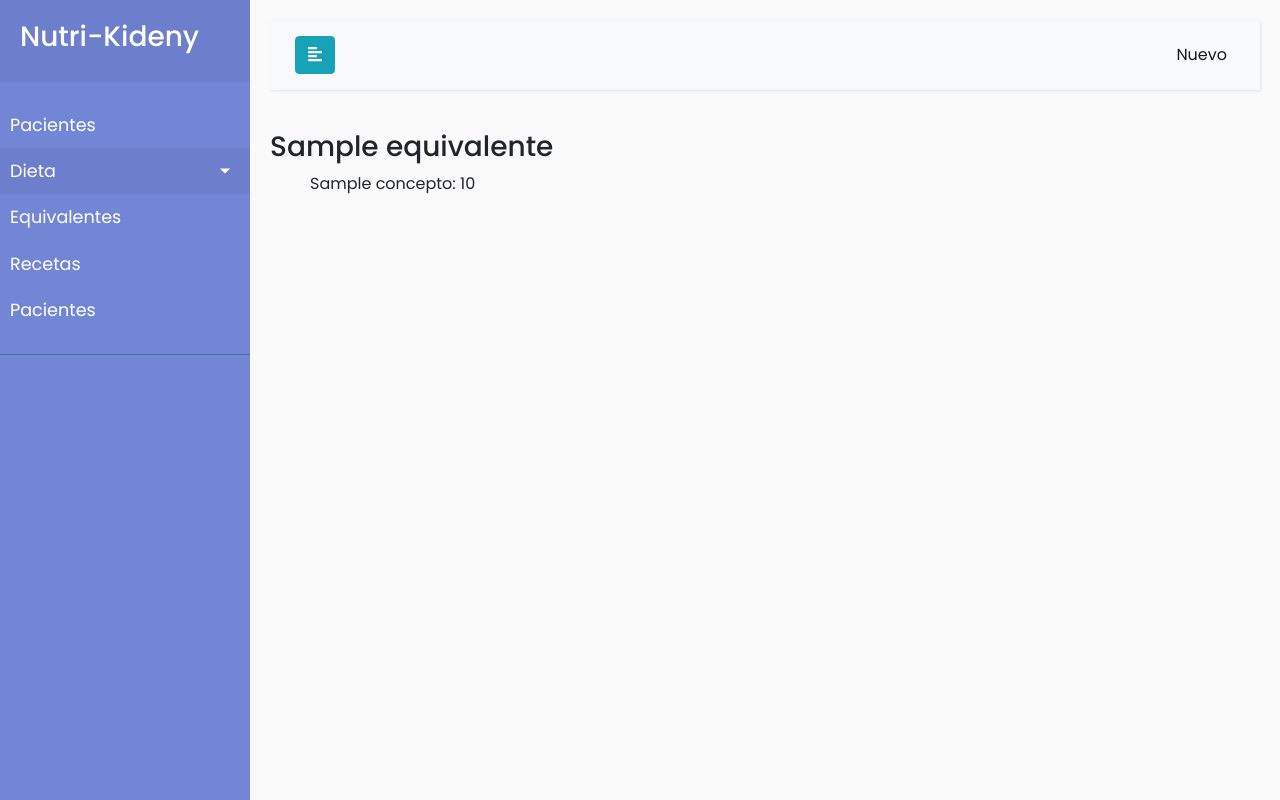
After one commit to francisco1964/nutrikidney, a Flask app: template templates/equivalente.html in a window 1280 px wide. The commit adds this page. Run offline with Flask 3, Linux system fonts and the light colour scheme; the template is opened without the code that fills it: most values are stand-ins (such as "Sample title", 1, 10 or a date in 2020); parts of the project's set-up code (start-up, migrations or seed data) failed here and were passed over; some libraries are stand-ins or nearby versions.

Commit message:
Presenta la lista de propiedades de un equivalente

```diff
--- a/main.py
+++ b/main.py
@@ -55,8 +55,13 @@ def get_equivalentes():
 
 @app.route("/equivalente/<int:index>", methods=["GET", "POST"] )
 def show_equivalente(index):
-    return (f"Mostrar equivalente: {index}")
-    pass
+    eq = None
+    with app.app_context():
+        eq = db.session.query(Equivalente).filter(Equivalente.id==index).first()
+        return render_template("equivalente.html",equivalente = eq)
+
+    return redirect(url_for("get_equivalentes"))
+
 
 if __name__ == "__main__":
     # app.run(debug=True,port=5001)
--- /dev/null
+++ b/templates/equivalente.html
@@ -0,0 +1,19 @@
+
+
+{% include "header.html" %}
+
+<h3>{{ equivalente.nombre }}</h3>
+<ul>
+
+    {% for prop in equivalente.propiedades %}
+    <div>
+        <span>{{prop.concepto.nombre}}: </span>
+        <span>{{prop.valor}}</span>
+    </div>
+
+    {% endfor %}
+
+</ul>
+
+
+{% include "footer.html" %}
--- a/templates/equivalentes.html
+++ b/templates/equivalentes.html
@@ -8,7 +8,7 @@
 {{ wtf.quick_form(form, novalidate=True, button_map={"submit": "primary"}) }}
 <ul>
     {% for equivalente in equivalentes %}
-    <li> {{ equivalente.nombre }},{{ equivalente.propiedades[0].valor }},  {{ equivalente.propiedades[1].valor }}</li>
+    <li><a href="{{ url_for('show_equivalente', index=equivalente.id) }}"> {{ equivalente.nombre }}</a>,{{ equivalente.propiedades[0].valor }},  {{ equivalente.propiedades[1].valor }}</li>
 
     {% endfor %}
 
--- a/templates/footer.html
+++ b/templates/footer.html
@@ -1,3 +1,6 @@
+
+</div>
+</div>
 
     <!-- jQuery CDN - Slim version (=without AJAX) -->
     <script src="https://code.jquery.com/jquery-3.3.1.slim.min.js" integrity="sha384-q8i/X+965DzO0rT7abK41JStQIAqVgRVzpbzo5smXKp4YfRvH+8abtTE1Pi6jizo" crossorigin="anonymous"></script>
--- a/templates/header.html
+++ b/templates/header.html
@@ -12,7 +12,8 @@
     <!-- Bootstrap CSS CDN -->
     <link rel="stylesheet" href="https://stackpath.bootstrapcdn.com/bootstrap/4.1.0/css/bootstrap.min.css" integrity="sha384-9gVQ4dYFwwWSjIDZnLEWnxCjeSWFphJiwGPXr1jddIhOegiu1FwO5qRGvFXOdJZ4" crossorigin="anonymous">
     <!-- Our Custom CSS -->
-    <link rel="stylesheet" href="static/css/style.css">
+    <link rel="stylesheet" href="{{ url_for('static', filename='css/style.css') }}">
+
 
     <!-- Font Awesome JS -->
     <script defer src="https://use.fontawesome.com/releases/v5.0.13/js/solid.js" integrity="sha384-tzzSw1/Vo+0N5UhStP3bvwWPq+uvzCMfrN1fEFe+xBmv1C/AtVX5K0uZtmcHitFZ" crossorigin="anonymous"></script>
--- a/templates/index.html
+++ b/templates/index.html
@@ -2,8 +2,6 @@
 
             <h2>Bienvenido a NutriKindey</h2>
 
-        </div>
-    </div>
 
 
 {% include "footer.html" %}
```
